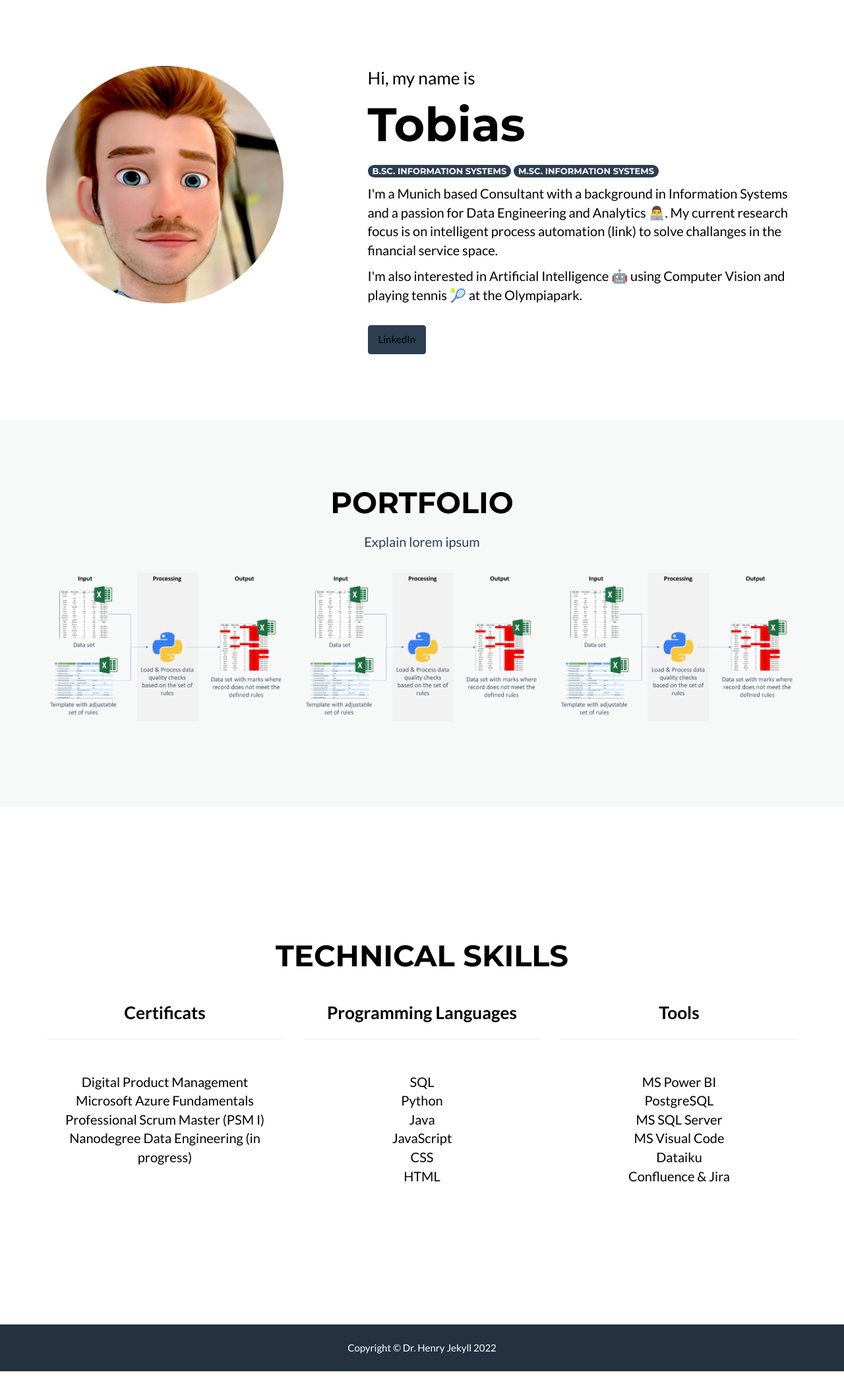
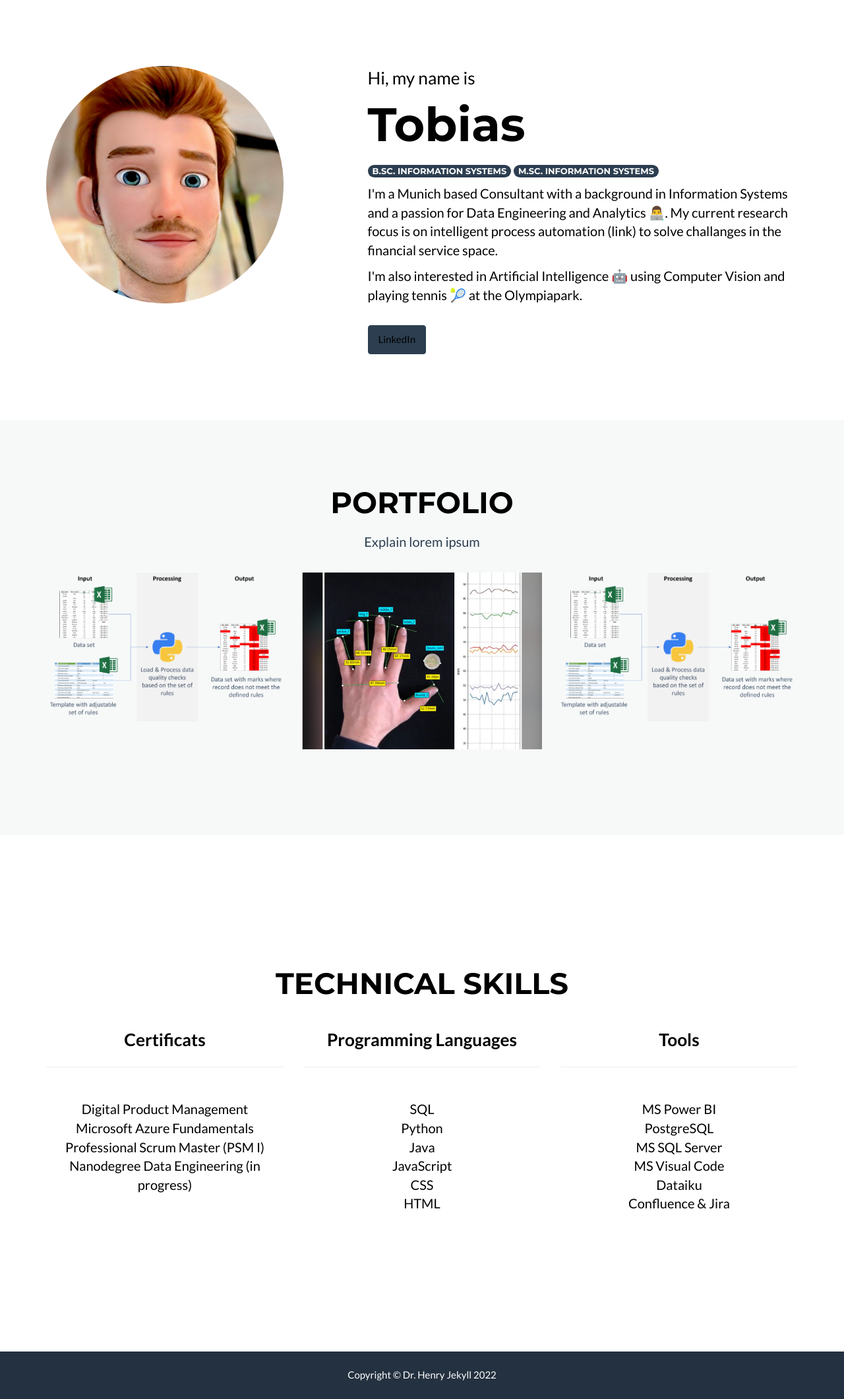
Before and after one commit to tolan005/tolan005.github.io, a Jekyll site: the page built from _posts/2014-07-18-project-1.markdown, in a window 1280 px wide. Shown: the whole page at 66% size. Built offline with Jekyll 4.4.1, drawn with Linux system fonts in a browser that asks for light colours; before the commit the page ends 2079 px from its top, so only the background shows below that.

Commit message:
Update 2014-07-17-project-2.markdown
pic add

```diff
--- a/_posts/2014-07-17-project-2.markdown
+++ b/_posts/2014-07-17-project-2.markdown
@@ -2,7 +2,7 @@
 layout: default
 modal-id: 2
 date: 2014-07-17
-img: data_quality_check_pic.png
+img: cv_hand_measure.PNG
 alt: image-alt
 project-date: April 2014
 client: Start Bootstrap
```
